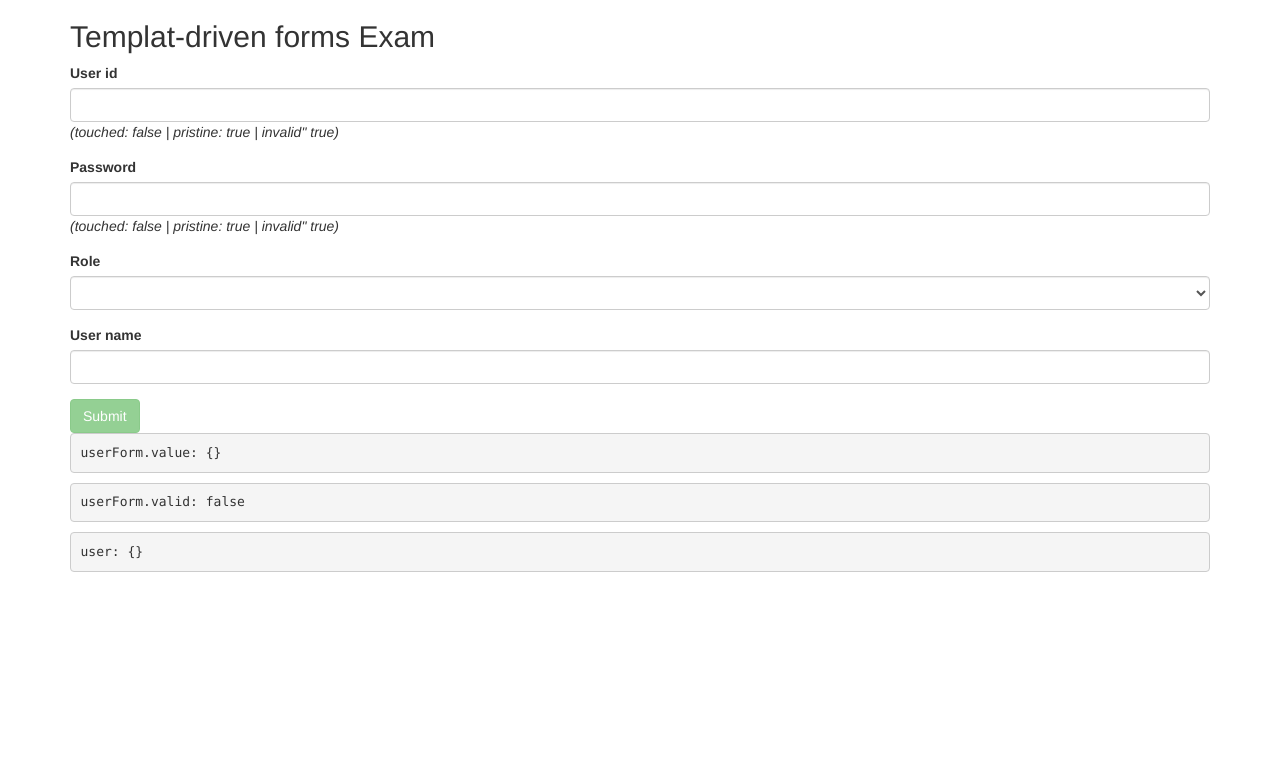
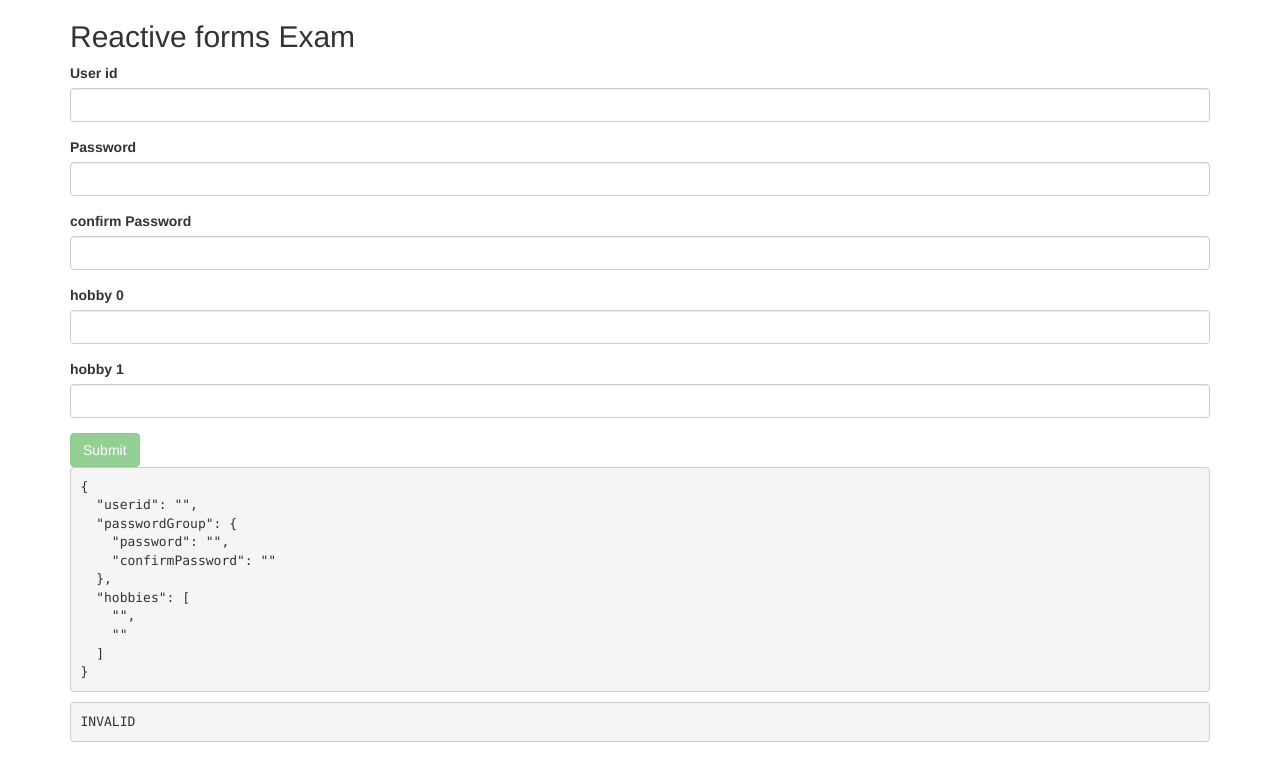
Before and after one commit to Heahr/an_study, an Angular app: page / in a window 1280 px wide. Shown: the top 780 px of the page. Built offline with nearby package versions, Linux system fonts and the light colour scheme.

Commit message:
리엑티브 폼 활용

```diff
--- a/src/app/app.module.ts
+++ b/src/app/app.module.ts
@@ -1,6 +1,6 @@
 import { BrowserModule } from '@angular/platform-browser';
 import { NgModule } from '@angular/core';
-import { FormsModule } from '@angular/forms';
+import { ReactiveFormsModule } from '@angular/forms';
 
 import { AppComponent } from './app.component';
 import { UserFormComponent } from './user-form/user-form.component';
@@ -12,7 +12,7 @@ import { UserFormComponent } from './user-form/user-form.component';
   ],
   imports: [
     BrowserModule,
-    FormsModule,
+    ReactiveFormsModule,
   ],
   providers: [],
   bootstrap: [AppComponent]
--- /dev/null
+++ b/src/app/password-validator.ts
@@ -0,0 +1,15 @@
+import { AbstractControl } from '@angular/forms';
+import { NumberSymbol } from '@angular/common';
+
+export class PasswordValidator {
+    static match(form: AbstractControl) {
+        const password = form.get('password').value;
+        const confirmPassword = form.get('confirmPassword').value;
+
+        if(password !== confirmPassword) {
+            return { match: {password, confirmPassword}};
+        } else {
+            return null;
+        }
+    }
+}
--- a/src/app/user-form/user-form.component.css
+++ b/src/app/user-form/user-form.component.css
@@ -1,7 +1,3 @@
 .alert {
     color: red;
 }
-
-input.ng-touched.ng-invalid {
-    background-color: #ff6666;
-}
--- a/src/app/user-form/user-form.component.html
+++ b/src/app/user-form/user-form.component.html
@@ -1,54 +1,52 @@
 <div class="container">
-  <h2>Templat-driven forms Exam</h2>
-  <form #userForm="ngForm" (ngSubmit)="onSubmit(userForm)" novalidate>
+  <h2>Reactive forms Exam</h2>
+  <form [formGroup]="userForm" (ngSubmit)="onSubmit()" novalidate>
     <div class="form-group">
       <label for="userid">User id</label>
-      <input type="text" name="userid" class="form-control" [(ngModel)]="user.userid" #userid="ngModel"
-        pattern="^[0-9a-zA-Z]([-_\.]?[0-9a-zA-Z])*@[0-9a-zA-Z]([-_\.]?[0-9a-zA-Z])*\.[a-zA-Z]{2,3}$" required>
+      <input type="text" name="userid" class="form-control" formControlName="userid">
+      <em *ngIf="userid.error?.required && userid.touched" class="alert">
+        userid 입력-
+      </em>
       <em *ngIf="userid.error?.pattern && userid.touched" class="alert">
-          user id는 email 형식으로 입력.
-        </em>
-        <em *ngIf="userid.error?.required && userid.touched" class="alert">
-          user id는 사용할 email을 입력.
-        </em>
-        <em>
-          (touched: {{ userid.touched }} | pristine: {{ userid.pristine }} | invalid" {{userid.invalid }})
+        user id는 영문 or 숫자 4자리 이상 10자리 이하
       </em>
     </div>
 
+    <div formGroupName="passwordGroup">
       <div class="form-group">
         <label for="password">Password</label>
-      <input type="password" name="password" class="form-control" [(ngModel)]="user.password" #password="ngModel"
-        pattern="[a-zA-Z0-9]{4,9}" required>
+        <input type="password" name="password" class="form-control" formControlName="password">
         <em *ngIf="password.error?.pattern && password.touched" class="alert">
           패스워드는 영문 또는 숫자 4자리 이상 10자리 이하.
         </em>
         <em *ngIf="password.error?.required && password.touched" class="alert">
           패스워드 입력.
         </em>
-        <em>
-          (touched: {{ password.touched }} | pristine: {{ password.pristine }} | invalid" {{ password.invalid }})
+      </div>
+      <div class="form-group">
+        <label for="confirmPassword">confirm Password</label>
+        <input type="password" name="confirmPassword" class="form-control" formControlName="confirmPassword">
+        <em *ngIf="confirmPassword.errors?.required && confirmPassword.touched" class="alert">
+          패스워드 입력.
+        </em>
+        <em *ngIf="passwordGroup.errors?.match && confirmPassword.touched && !confirmPassword.errors?.required" class="alert">
+          패스워드가 일지하지 않습니다.
         </em>
       </div>
-
-    <div class="form-group">
-      <label for="role">Role</label>
-      <select class="form-control" name="role" [(ngModel)]="user.role" required>
-        <option *ngFor="let role of roles; let i = index;" [value]="role">
-          {{ role }}
-        </option>
-      </select>
     </div>
 
+    <div formArrayName="hobbies">
+      <div *ngFor="let hobby of hobbies.controls; let i=index">
         <div class="form-group">
-      <label for="username">User name</label>
-      <input type="text" name="name" class="form-control" [(ngModel)]="user.name">
+          <label for="hobby{{i}}">hobby {{i}}</label>
+          <input type="text" name="hobby{{i}}" class="form-control" [formControlName]="i">
+        </div>
+      </div>
     </div>
 
     <button type="submit" class="btn btn-success" [disabled]="userForm.invalid">Submit</button>
   </form>
 
-  <pre>userForm.value: {{ userForm.value | json }}</pre>
-  <pre>userForm.valid: {{ userForm.valid }}</pre>
-  <pre>user: {{ user | json }}</pre>
+  <pre>{{ userForm.value | json }}</pre>
+  <pre>{{ userForm.status }}</pre>
 </div>
--- a/src/app/user-form/user-form.component.ts
+++ b/src/app/user-form/user-form.component.ts
@@ -1,14 +1,6 @@
 import { Component, OnInit } from '@angular/core';
-
-class User {
-  constructor(
-    userid: string,
-    password: string,
-    role: string,
-    name?: string
-  ) {
-  }
-}
+import { FormControl, FormGroup, FormArray, Validators } from '@angular/forms';
+import { PasswordValidator } from '../password-validator';
 
 @Component({
   selector: 'app-user-form',
@@ -16,22 +8,51 @@ class User {
   styleUrls: ['./user-form.component.css']
 })
 export class UserFormComponent implements OnInit {
-  user: User;
-  roles: string[];
+  userForm: FormGroup;
 
   constructor() { }
 
   ngOnInit() {
-    this.roles = ['Admin', 'Developer', 'Guest'];
-    this.initUser();
+    this.userForm = new FormGroup ({
+      userid: new FormControl('', [
+        Validators.required,
+        Validators.pattern('[a-zA-Z0-9]{4,10}')
+      ]),
+      passwordGroup: new FormGroup({
+        password: new FormControl('',
+        Validators.required),
+        confirmPassword: new FormControl('',
+        Validators.required)
+      }, PasswordValidator.match),
+      hobbies: new FormArray([
+        new FormControl(''),
+        new FormControl('')
+      ])
+    })
   }
 
-  onSubmit(userForm) {
-    console.log('send user to server: ', this.user);
-    userForm.reset();
+  get userid() {
+    return this.userForm.get('userid');
   }
 
-  initUser() {
-    this.user = new User('', '', this.roles[0]);
+  get passwordGroup() {
+    return this.userForm.get('passwordGroup');
+  }
+
+  get password(){
+    return this.userForm.get('passwordGroup.password');
+  }
+
+  get confirmPassword() {
+    return this.userForm.get('passwordGroup.confirmPassword');
+  }
+
+  get hobbies(): FormArray {
+    return this.userForm.get('hobbies') as FormArray;
+  }
+
+  onSubmit() {
+    console.log(this.userForm);
+    this.userForm.reset();
   }
 }
--- a/src/styles.css
+++ b/src/styles.css
@@ -1,3 +1,2 @@
 /* You can add global styles to this file, and also import other style files */
-@import url("https://maxcdn.bootstrapcdn.com/bootstrap/3.3.7/css/bootstrap.min.css");
 @import "~bootstrap/dist/css/bootstrap.css";
```
Lines whose indentation alone changed are shown as unchanged.
